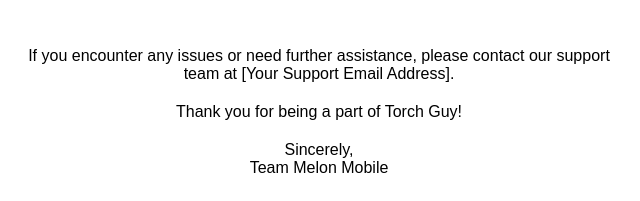
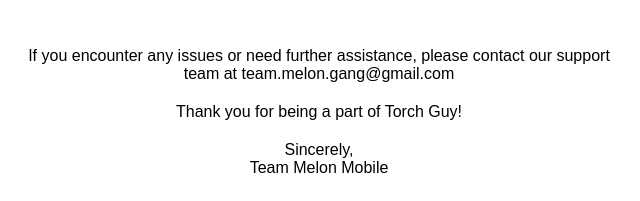
Before and after one commit to Team-Melon/privacy-policy, a plain HTML site: page delete-account-steps/index.html in a window 1280 px wide. Shown: the part 322-523 px from the top of the page, 321-961 px from the left. Drawn offline with Linux system fonts and the light colour scheme.

Commit message:
Update index.html

```diff
--- a/delete-account-steps/index.html
+++ b/delete-account-steps/index.html
@@ -43,7 +43,7 @@
     <p><strong>Note:</strong> Deleting your Torch Guy account will permanently remove your leaderboard entry and all associated data from our servers. This action cannot be undone.</p>
 
     <footer>
-        <p>If you encounter any issues or need further assistance, please contact our support team at [Your Support Email Address].</p>
+        <p>If you encounter any issues or need further assistance, please contact our support team at team.melon.gang@gmail.com</p>
         <p>Thank you for being a part of Torch Guy!</p>
         <p>Sincerely,<br>
             Team Melon Mobile</p>
```
